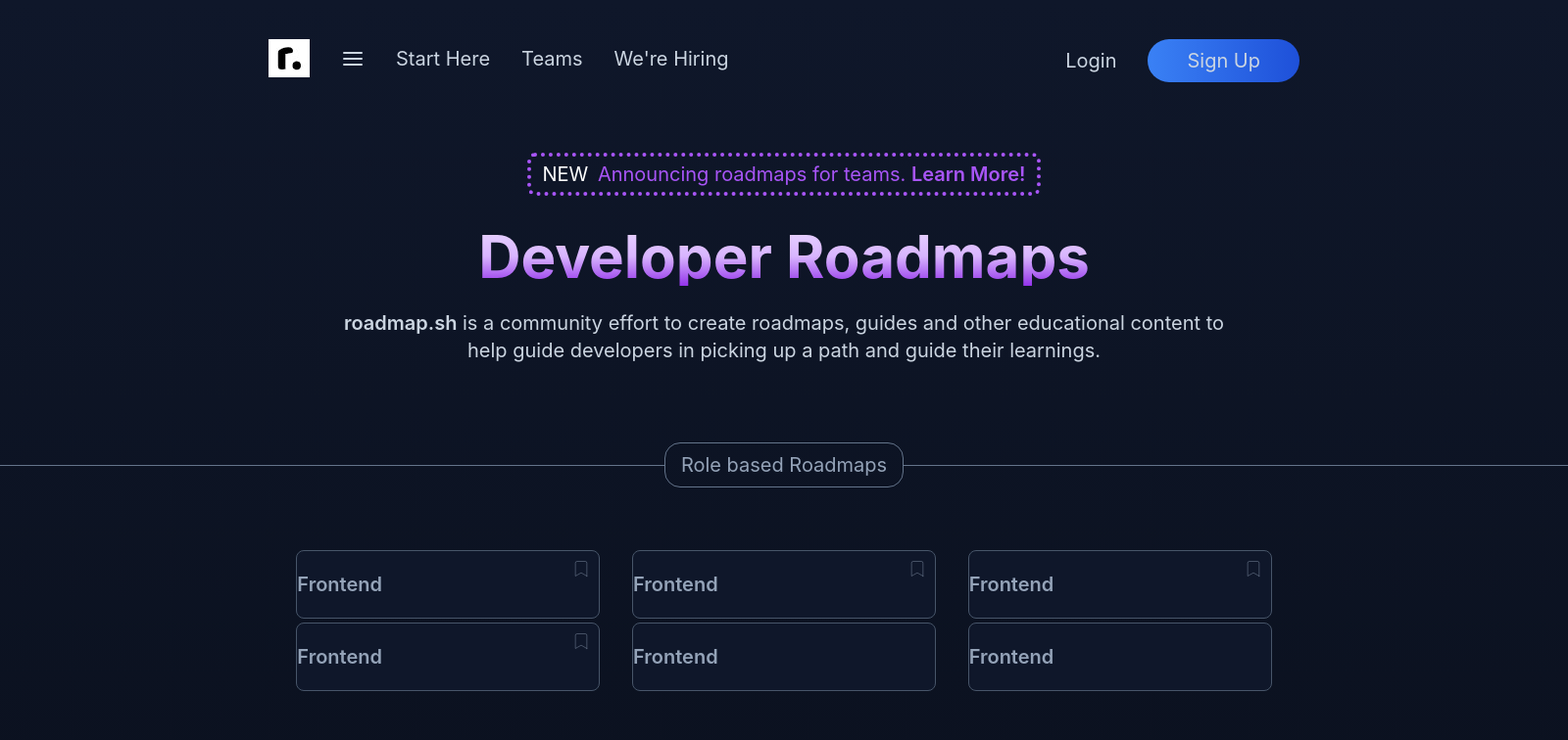
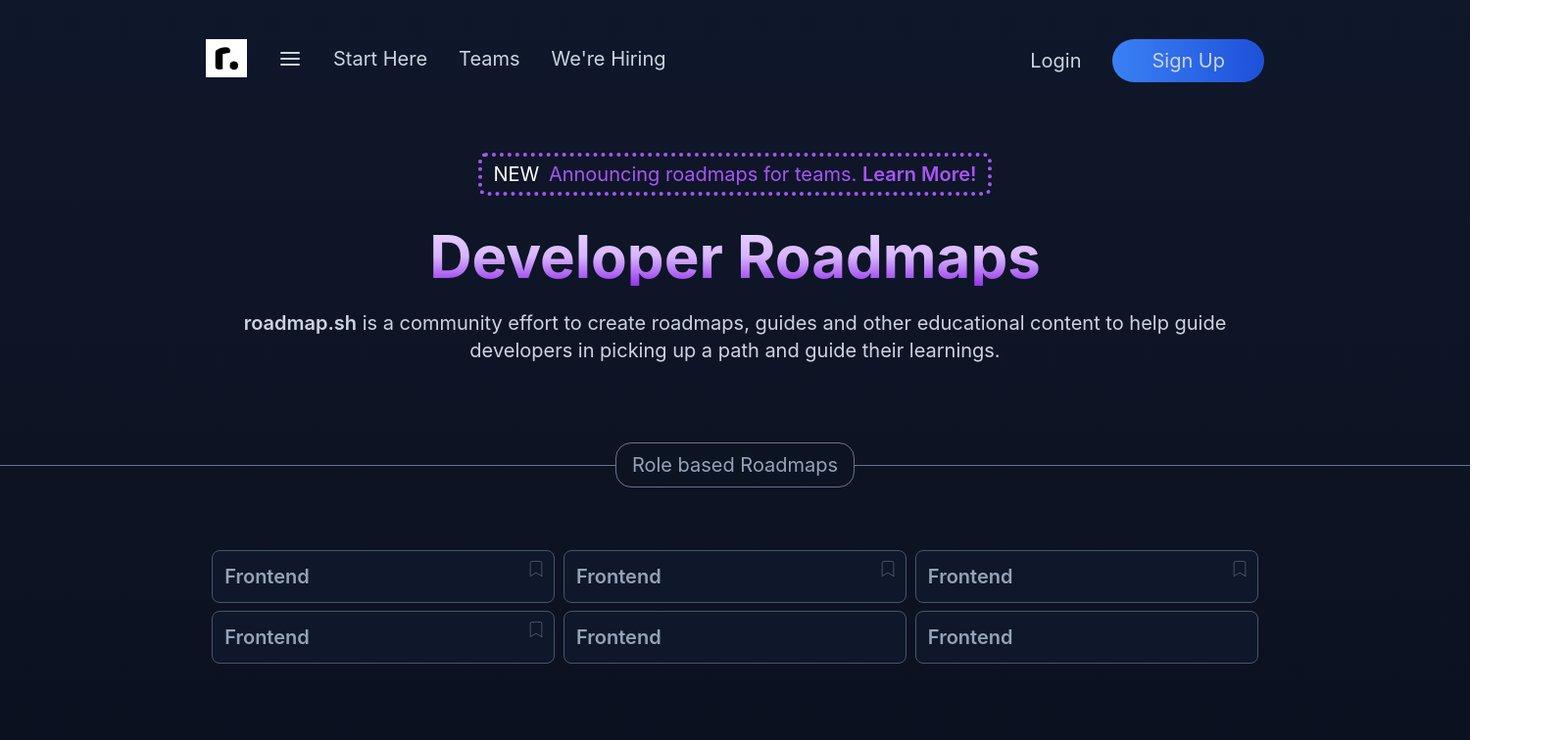
Before and after one commit to rp1405/roadmap.boss, a React (Create React App) app: page / in a window 1280 px wide. Shown: the top 756 px of the page at 98% size, 1600 px wide, since content can reach past the window. Built offline with nearby package versions, Linux system fonts and the light colour scheme.

Commit message:
yuvraj-2 commit-2

```diff
--- a/src/Components/ButtonRoadMap.tsx
+++ b/src/Components/ButtonRoadMap.tsx
@@ -12,7 +12,7 @@
 
   return (
       <div className=''>
-          <button className='relative bg-headerBgTop border-slate-600 border hover:border-white text-slate-400  py-5 lg:pr-60 md:pr-96 pr-[430px] text-xl font-semibold rounded-lg lg:w-[310px] md:w-[500px] w-[97%]'>
+          <button className='relative bg-headerBgTop border-slate-600 border hover:border-white text-slate-400 py-3 text-left pl-3 pr-64 text-lg sm:text-xl font-semibold rounded-lg lg:w-[350px] sm:w-[99%] w-full'>
               {label}
 
               {(!bookmarked && showBookmark) && <svg xmlns="http://www.w3.org/2000/svg" width="20" height="20" viewBox="0 0 24 24" fill="none" stroke="currentColor" stroke-width="0.5" stroke-linecap="round" stroke-linejoin="round" className="lucide lucide-bookmark absolute top-0 right-0 text-slate-400 m-2"><path d="m19 21-7-4-7 4V5a2 2 0 0 1 2-2h10a2 2 0 0 1 2 2v16z"/></svg>}
--- a/src/Components/RoadmapList.tsx
+++ b/src/Components/RoadmapList.tsx
@@ -32,11 +32,12 @@
                 <hr className="flex-grow border-slate-500 text-slate-500"/>
             </div>
 
-            <div className= 'px-2 pb-20 lg:px-[18%] lg:w-[1600px]'>
+            <div className='px-2 md:w-[1200px] lg:w-[1500px] md:mx-auto'>
+                <div className= 'px-2 pb-20 lg:px-[14%] '>
 
-                <div className='grid lg:grid-cols-3 grid-cols-1 md:grid-cols-2 lg:gap-1 md:gap-2'>
+                    <div className='grid lg:grid-cols-3 grid-cols-1 sm:grid-cols-2 lg:gap-2 md:gap-2 gap-2'>
 
-                    {/* {buttonArr} */}
+
                         {
                             buttons.map((button,idx)=>{
                                 return (<ButtonRoadMap label={button.label}
@@ -50,7 +51,7 @@
                     </div>
 
                 </div>
-
+            </div>
         </div>
 
     )
--- a/src/Components/TagLine.tsx
+++ b/src/Components/TagLine.tsx
@@ -22,7 +22,7 @@
       }, []);
 
     return (
-        <div className={` text-white ${windowSize.width>600 && "flex flex-col"} items-center justify-center pt-10 text-xl pb-10 md:px-[18%] lg:w-[1500px] md:w-[1200px] px-2`}  >
+        <div className={` text-white ${windowSize.width>600 && "flex flex-col"} items-center justify-center pt-10 text-xl pb-10 lg:px-[14%] lg:w-[1500px] md:w-[1200px] px-2`}  >
             <button className='px-3 py-1 border-dotted border-purple-500 border-4 rounded-lg mb-8 text-purple-500 hover:text-white hover:border-white'><span className='text-white mr-1'>NEW</span> {windowSize.width > 600 ? ( <> Announcing roadmaps for teams.{' '}
                                                           <span className='font-semibold'>Learn More!</span>
                                                         </> ) : ( 'Roadmaps for teams')}
```
Lines whose indentation alone changed are shown as unchanged.
